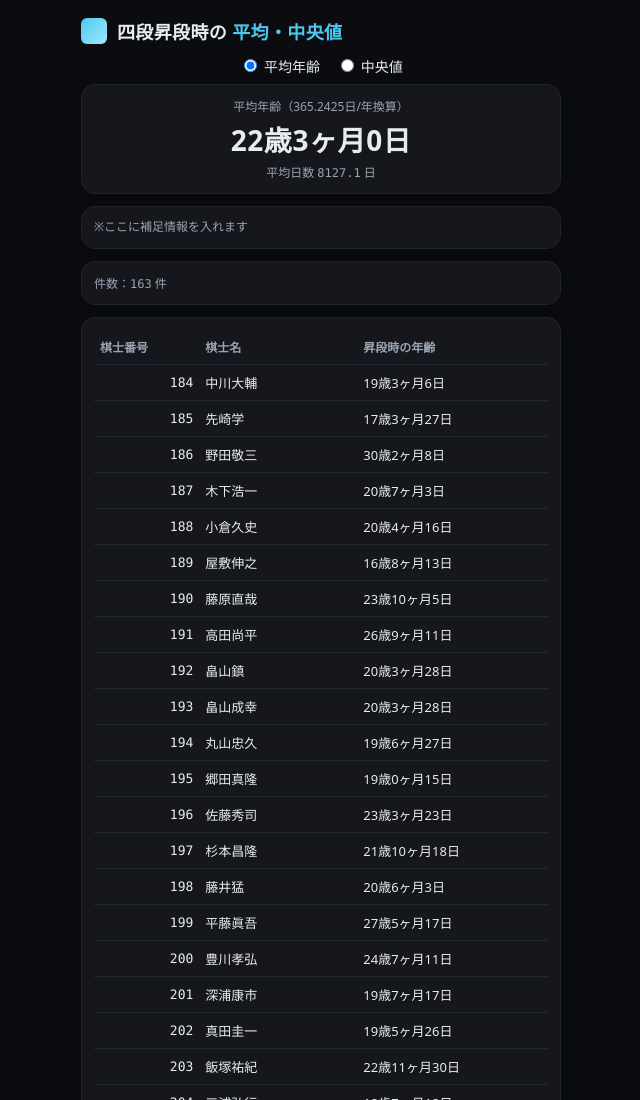
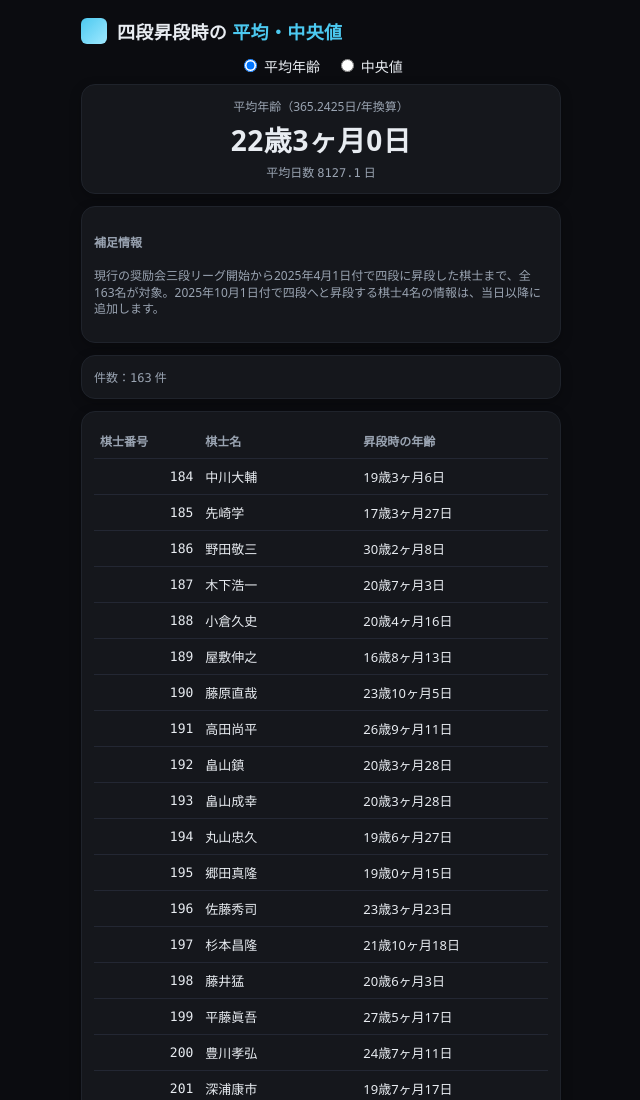
Before and after one commit to ulti-shogi/mate-shogi, a plain HTML site: page shoreikai-2.html in a window 1280 px wide. Shown: the top 1100 px of the page, without its empty margins (319-959 px from the left). Drawn offline with Linux system fonts and the light colour scheme.

Commit message:
補足情報 shoreikai-2.html

```diff
--- a/shoreikai-2.html
+++ b/shoreikai-2.html
@@ -67,7 +67,8 @@ td.num { font-family: var(--mono); text-align: right; }
 
 <section class="card" id="note-card">
   <div class="muted" style="font-size:12px; line-height:1.4;">
-    ※ここに補足情報を入れます
+    <h4>補足情報</h4>
+    <p>現行の奨励会三段リーグ開始から2025年4月1日付で四段に昇段した棋士まで、全163名が対象。2025年10月1日付で四段へと昇段する棋士4名の情報は、当日以降に追加します。</p>
   </div>
 </section>
 
```
